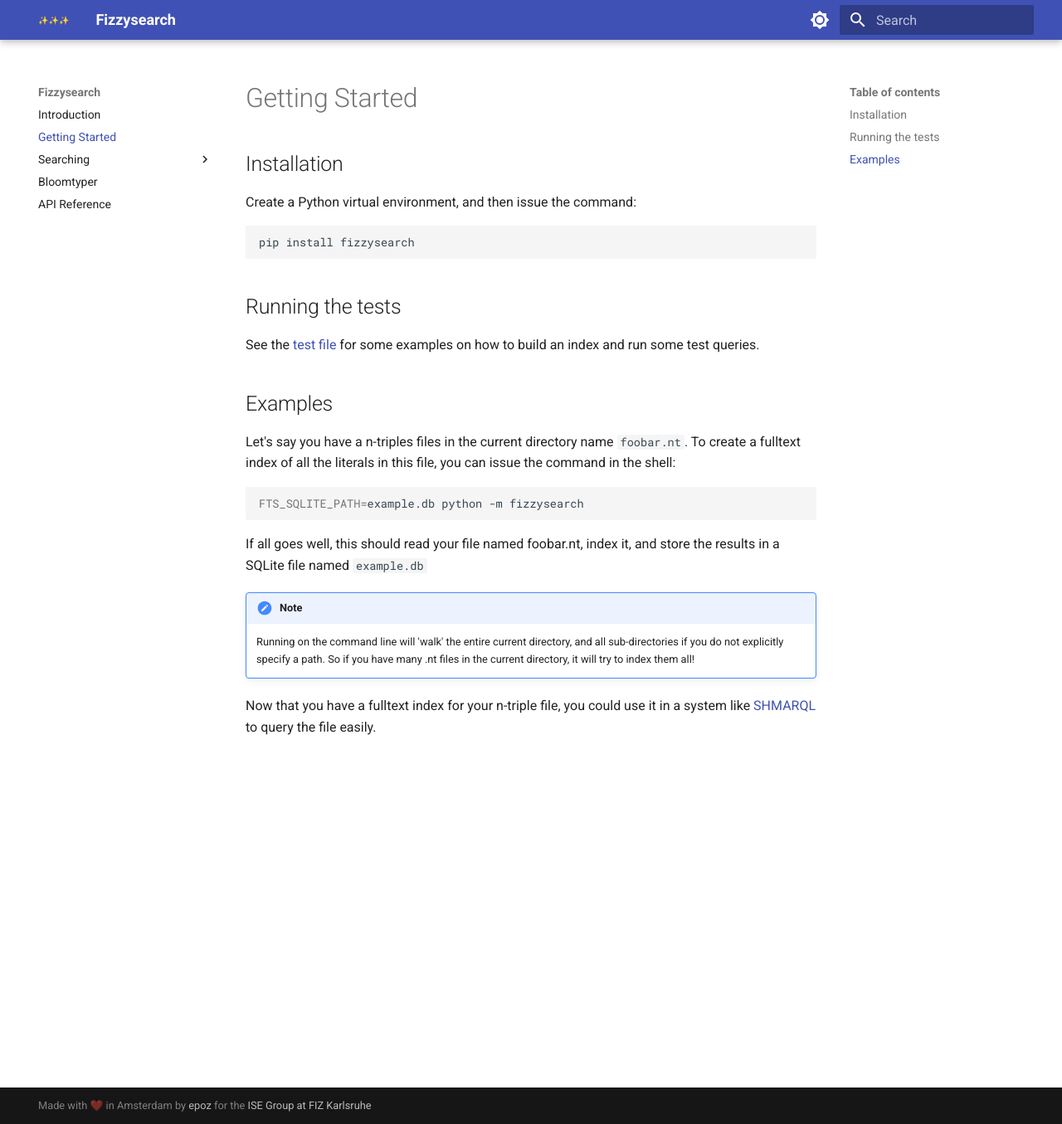
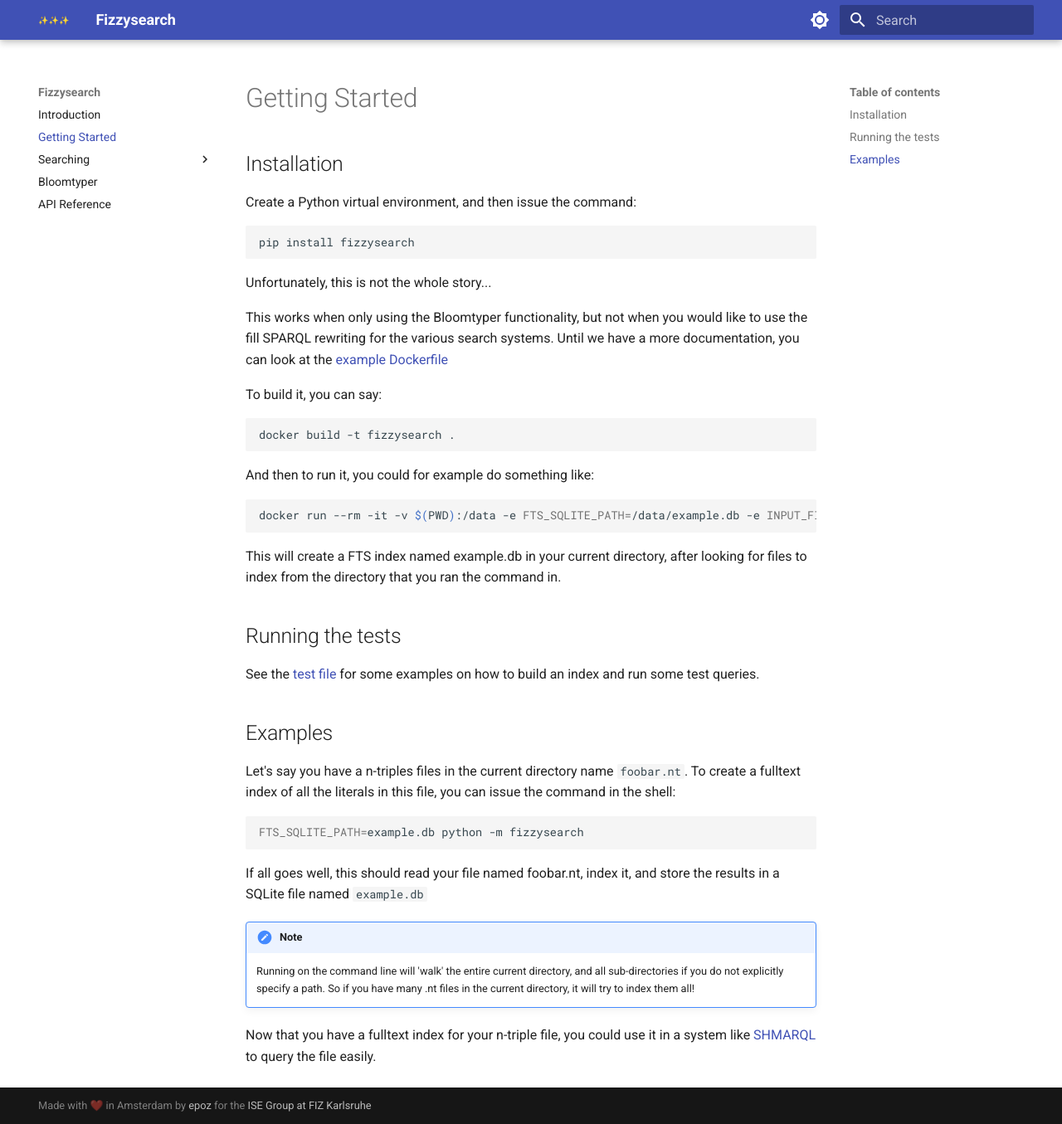
Before and after one commit to ISE-FIZKarlsruhe/fizzysearch, an MkDocs documentation site: the page built from docs/start.md, in a window 1280 px wide and 1355 px high. Shown: the whole window at 83% size. Built offline with MkDocs 1.6.1 and Material for MkDocs 9.7.7, drawn with Linux system fonts in a browser that asks for light colours.

Commit message:
Add Dockerfile running instrucitons

````diff
--- a/docs/start.md
+++ b/docs/start.md
@@ -11,6 +11,25 @@
 ```shell
 pip install fizzysearch
 ```
+
+Unfortunately, this is not the whole story...
+
+This works when only using the Bloomtyper functionality, but not when you would like to use the fill SPARQL rewriting for the various search systems.
+Until we have a more documentation, you can look at the [example Dockerfile](https://github.com/ISE-FIZKarlsruhe/fizzysearch/blob/main/Dockerfile)
+
+To build it, you can say:
+
+```shell
+docker build -t fizzysearch .
+```
+
+And then to run it, you could for example do something like:
+
+```shell
+docker run --rm -it -v $(PWD):/data -e FTS_SQLITE_PATH=/data/example.db -e INPUT_FILEPATH=/data/  fizzysearch
+```
+
+This will create a FTS index named example.db in your current directory, after looking for files to index from the directory that you ran the command in.
 
 ## Running the tests
 
````
